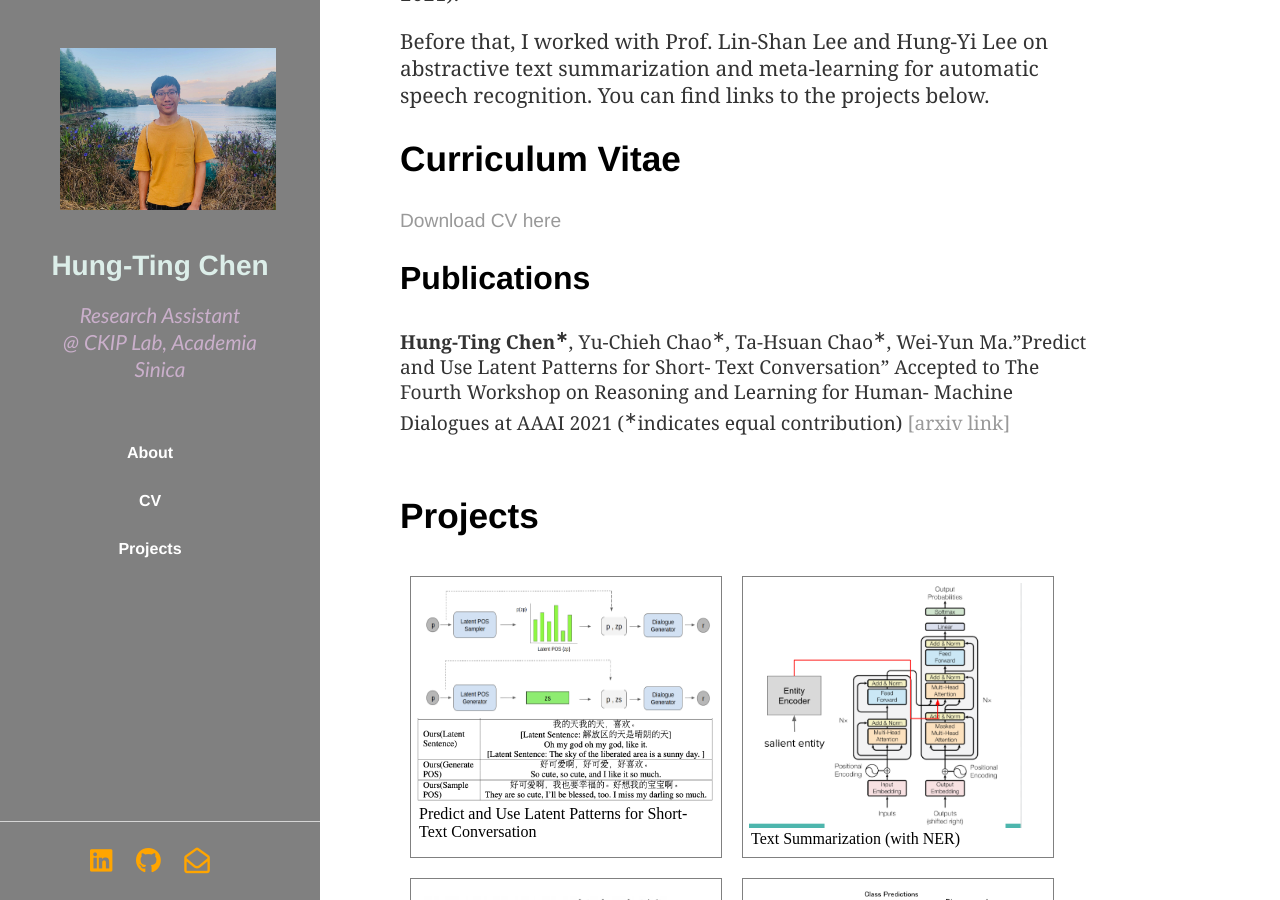
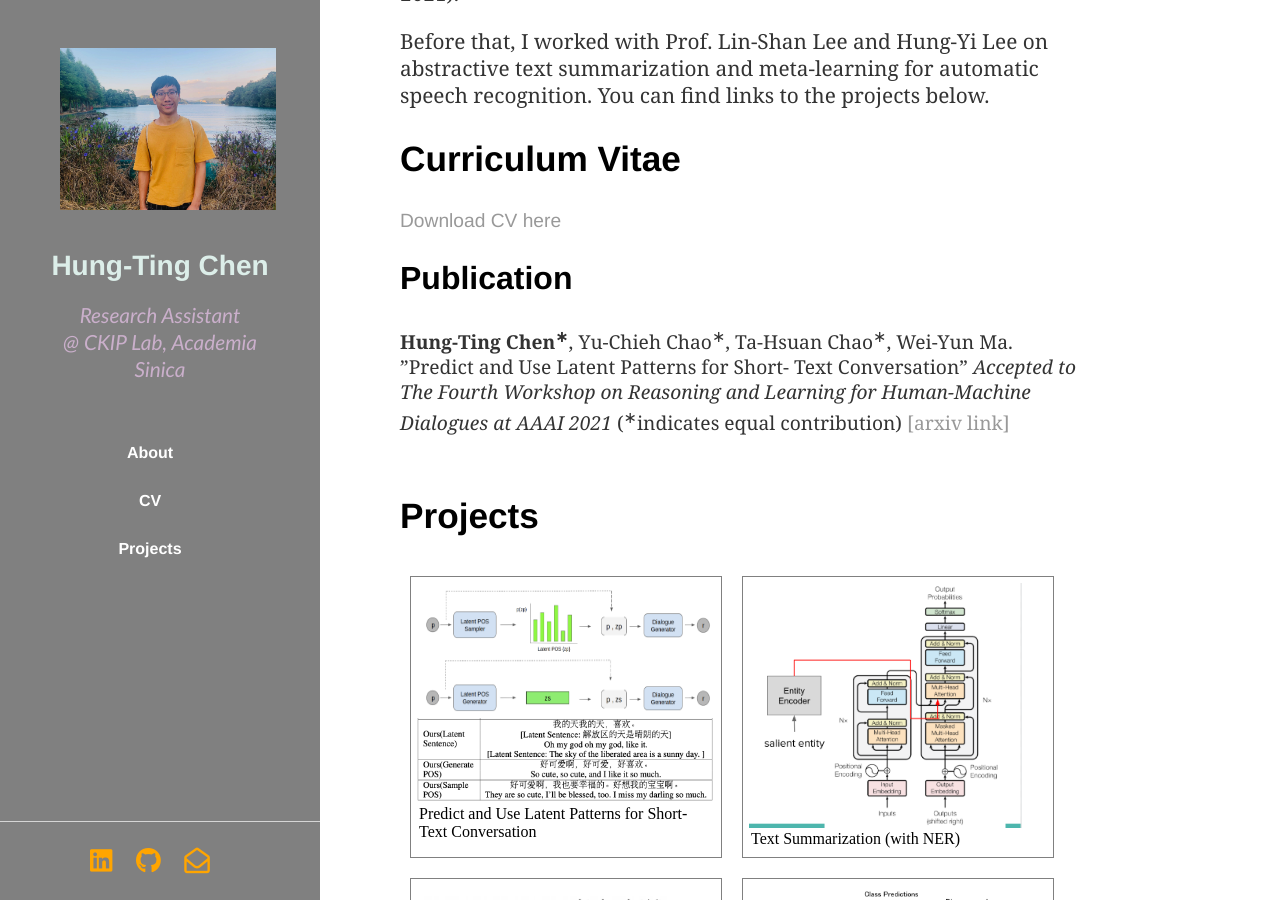
Before and after one commit to timchen0618/timchen0618.github.io, a Jekyll site: the page index.html, which Jekyll copies as it is, in a window 1280 px wide and 900 px high, scrolled down 458 px. Built offline with Jekyll 4.4.1, drawn with Linux system fonts in a browser that asks for light colours; nearby versions of some CDN libraries.

Commit message:
publication update

```diff
--- a/index.html
+++ b/index.html
@@ -85,12 +85,12 @@
                         <span class="obfuscate">youremailaddress@email.com</span>
                         </address> -->
 
-                        <h2>Publications</h2>
+                        <h2>Publication</h2>
 
                         <!-- <p><strong>Predict and Use Latent Patterns for Short-Text Conversation</strong> </br> Hung-Ting Chen, Yu-Chieh Chao, Ta-Hsuan Chao, Wei-Yun Ma  </br> <a href="https://arxiv.org/abs/2010.13982">[arxiv.org/abs/2010.13982]</a>
                         </p> -->
 
-                        <p> <strong>Hung-Ting Chen<sup>∗</sup></strong>, Yu-Chieh Chao<sup>∗</sup>, Ta-Hsuan Chao<sup>∗</sup>, Wei-Yun Ma.”Predict and Use Latent Patterns for Short- Text Conversation” Accepted to The Fourth Workshop on Reasoning and Learning for Human- Machine Dialogues at AAAI 2021 (<sup>∗</sup>indicates equal contribution) <a href="https://arxiv.org/abs/2010.13982">[arxiv link]</a> </p>
+                        <p> <strong>Hung-Ting Chen<sup>∗</sup></strong>, Yu-Chieh Chao<sup>∗</sup>, Ta-Hsuan Chao<sup>∗</sup>, Wei-Yun Ma. ”Predict and Use Latent Patterns for Short- Text Conversation” <i> Accepted to The Fourth Workshop on Reasoning and Learning for Human-Machine Dialogues at AAAI 2021 </i>(<sup>∗</sup>indicates equal contribution) <a href="https://arxiv.org/abs/2010.13982">[arxiv link]</a> </p>
 
 
 
```
